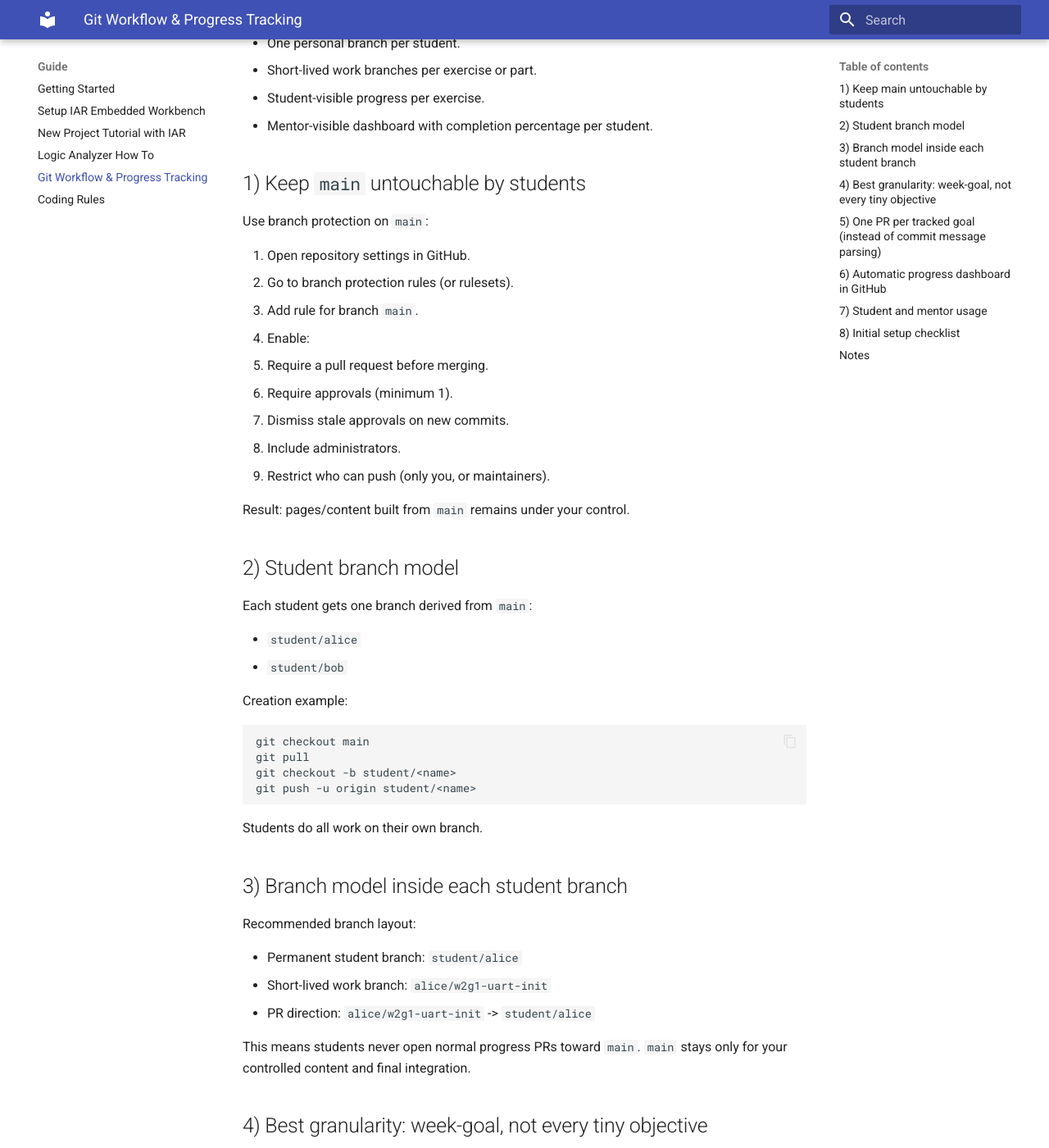
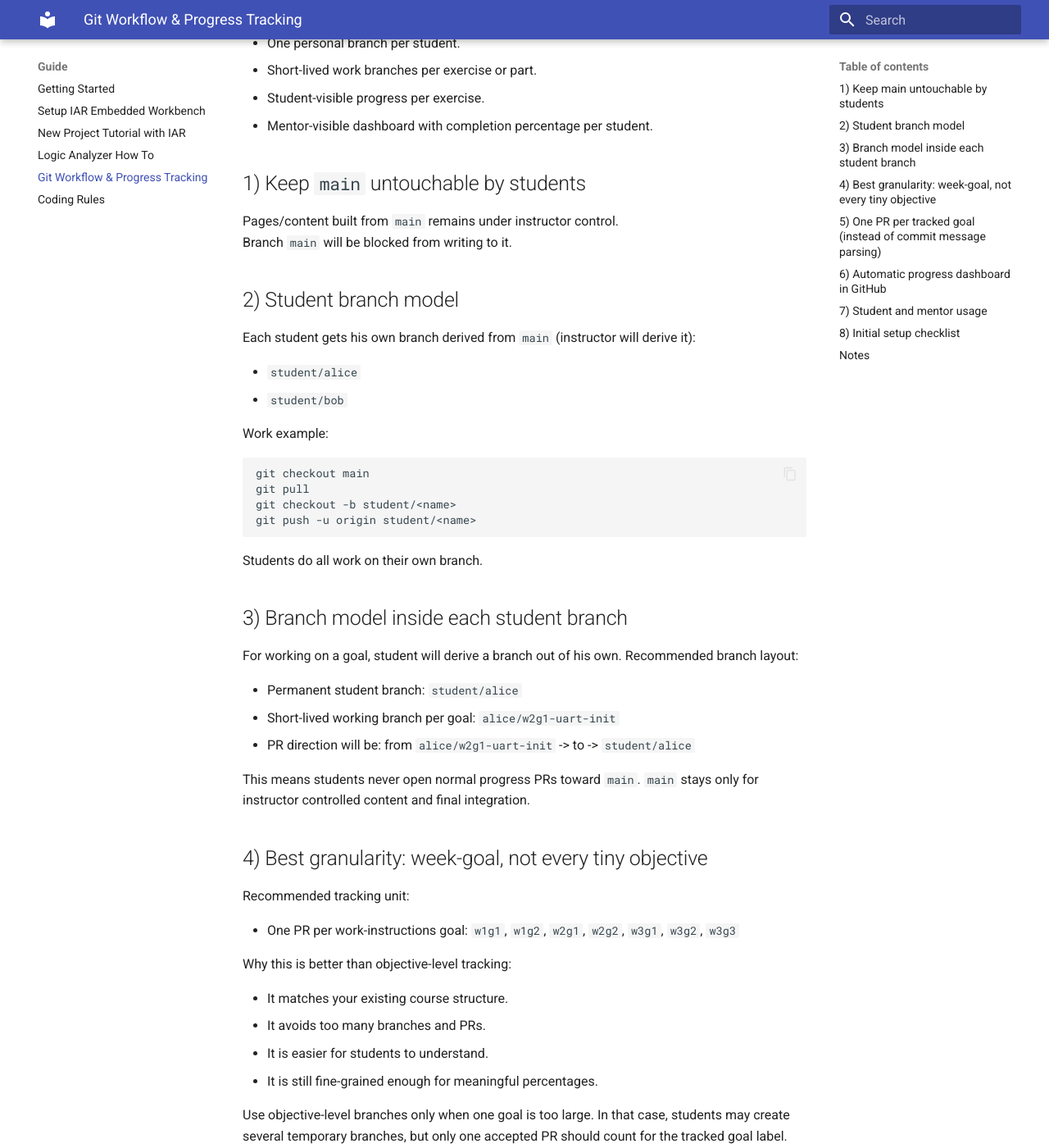
Before and after one commit to StanC965/summer-internship, an MkDocs documentation site: the page built from docs/guide/github-workflow-progress.md, in a window 1280 px wide and 1400 px high, scrolled down 263 px. Shown: the whole window at 82% size. Built offline with MkDocs 1.6.1 and Material for MkDocs 9.7.7, drawn with Linux system fonts in a browser that asks for light colours.

````diff
--- a/docs/guide/github-workflow-progress.md
+++ b/docs/guide/github-workflow-progress.md
@@ -10,29 +10,17 @@ This setup gives you:
 
 ## 1) Keep `main` untouchable by students
 
-Use branch protection on `main`:
-
-1. Open repository settings in GitHub.
-2. Go to branch protection rules (or rulesets).
-3. Add rule for branch `main`.
-4. Enable:
-
-- Require a pull request before merging.
-- Require approvals (minimum 1).
-- Dismiss stale approvals on new commits.
-- Include administrators.
-- Restrict who can push (only you, or maintainers).
-
-Result: pages/content built from `main` remains under your control.
+Pages/content built from `main` remains under instructor control.
+Branch `main` will be blocked from writing to it.
 
 ## 2) Student branch model
 
-Each student gets one branch derived from `main`:
+Each student gets his own branch derived from `main` (instructor will derive it):
 
 - `student/alice`
 - `student/bob`
 
-Creation example:
+Work example:
 
 ```bash
 git checkout main
@@ -45,14 +33,15 @@ Students do all work on their own branch.
 
 ## 3) Branch model inside each student branch
 
+For working on a goal, student will derive a branch out of his own.
 Recommended branch layout:
 
 - Permanent student branch: `student/alice`
-- Short-lived work branch: `alice/w2g1-uart-init`
-- PR direction: `alice/w2g1-uart-init` -> `student/alice`
+- Short-lived working branch per goal: `alice/w2g1-uart-init`
+- PR direction will be: from `alice/w2g1-uart-init` -> to -> `student/alice`
 
 This means students never open normal progress PRs toward `main`.
-`main` stays only for your controlled content and final integration.
+`main` stays only for instructor controlled content and final integration.
 
 ## 4) Best granularity: week-goal, not every tiny objective
 
````
Also changed, not shown: docs/guide/getting-started.md (+2 -9 lines).
